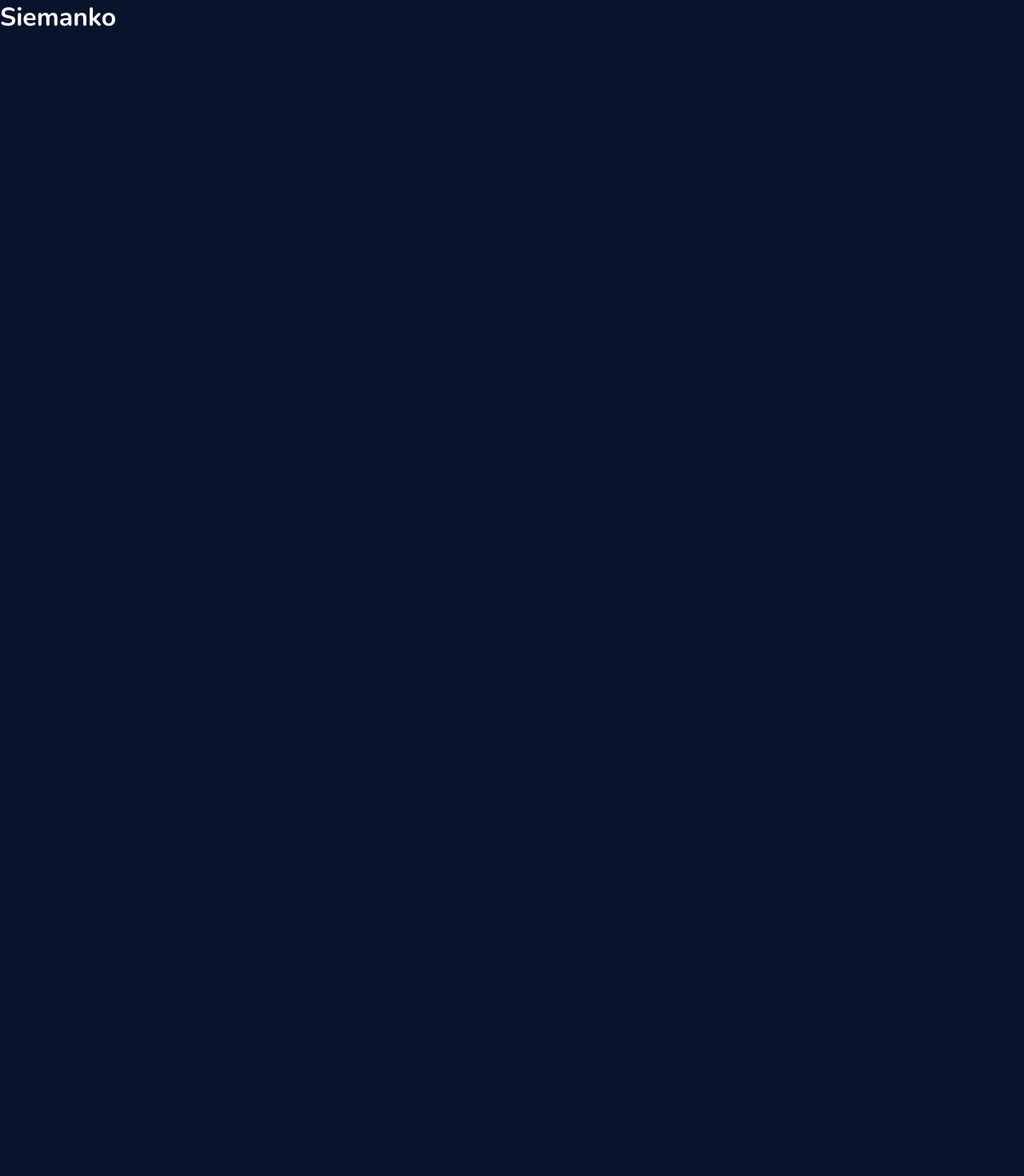
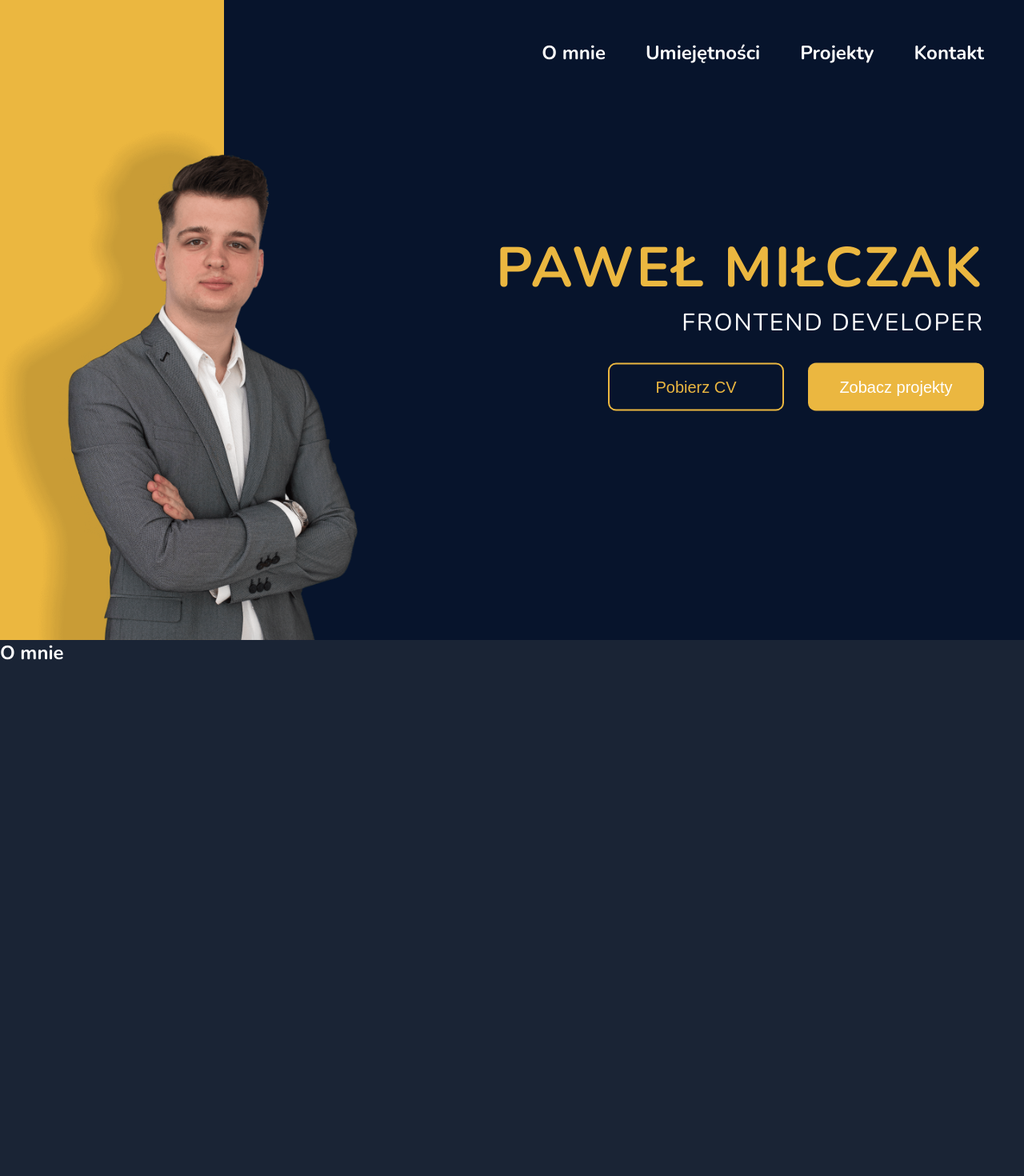
Before and after one commit to pbl-js/portfolio, a React (Create React App) app: page / in a window 1280 px wide. Shown: the top 1470 px of the page at 80% size. Before the commit the page ends 800 px from the top, so only its background shows below. Built offline with nearby package versions, Linux system fonts and the light colour scheme.

Commit message:
Add all blank section and create desktop version header

```diff
--- a/src/App.js
+++ b/src/App.js
@@ -1,16 +1,27 @@
 import React from "react";
+
 import GlobalStyle from "./theme/GlobalStyle";
 import { ThemeProvider } from "styled-components";
 import { theme } from "./theme/mainTheme";
+
+import Header from "./sections/Header";
+import Aboutme from "./sections/Aboutme";
+import Skills from "./sections/Skills";
+import Projects from "./sections/Projects";
+import Contact from "./sections/Contact";
+import Footer from "./sections/Footer";
 
 function App() {
   return (
     <>
       <GlobalStyle />
       <ThemeProvider theme={theme}>
-        <div className="App">
-          <h1>Siemanko</h1>
-        </div>
+        <Header />
+        <Aboutme />
+        <Skills />
+        <Projects />
+        <Contact />
+        <Footer />
       </ThemeProvider>
     </>
   );
--- /dev/null
+++ b/src/components/atoms/Button.js
@@ -0,0 +1,17 @@
+import styled from "styled-components";
+
+export default styled.button`
+  width: 220px;
+  height: 60px;
+  border-radius: 10px;
+  /* font-size: 24px; */
+  font-size: ${({ theme }) => theme.fontSize.m};
+  color: ${({ theme, secondary }) =>
+    secondary ? theme.color.orange : theme.color.white};
+  background: ${({ theme, secondary }) =>
+    secondary ? "transparent" : theme.color.orange};
+
+  border: ${({ theme, secondary }) =>
+    secondary ? "2px solid " + theme.color.orange : 0};
+  cursor: pointer;
+`;
--- /dev/null
+++ b/src/components/organisms/Navigation.js
@@ -0,0 +1,47 @@
+import React from "react";
+import styled from "styled-components";
+
+const StyledNav = styled.nav`
+  position: absolute;
+  top: 50px;
+  right: 50px;
+`;
+
+const StyledUl = styled.ul`
+  display: flex;
+  list-style: none;
+`;
+
+const StyledA = styled.a`
+  margin-left: 50px;
+  text-decoration: none;
+  color: ${({ theme }) => theme.color.white};
+  font-size: ${({ theme }) => theme.fontSize.l};
+  font-weight: ${({ theme }) => theme.fontWeight.bold};
+`;
+
+const Navigation = () => {
+  return (
+    <StyledNav>
+      <StyledUl>
+        <li>
+          <StyledA href="#">O mnie</StyledA>
+        </li>
+
+        <li>
+          <StyledA href="#">Umiejętności</StyledA>
+        </li>
+
+        <li>
+          <StyledA href="#">Projekty</StyledA>
+        </li>
+
+        <li>
+          <StyledA href="#">Kontakt</StyledA>
+        </li>
+      </StyledUl>
+    </StyledNav>
+  );
+};
+
+export default Navigation;
--- /dev/null
+++ b/src/sections/Aboutme.js
@@ -0,0 +1,17 @@
+import React from "react";
+import styled from "styled-components";
+
+const MainWrapper = styled.article`
+  height: 100vh;
+  background-color: ${({ theme }) => theme.color.greyPrimary};
+`;
+
+const Aboutme = () => {
+  return (
+    <MainWrapper>
+      <h1>O mnie</h1>
+    </MainWrapper>
+  );
+};
+
+export default Aboutme;
--- /dev/null
+++ b/src/sections/Contact.js
@@ -0,0 +1,11 @@
+import React from "react";
+
+const Contact = () => {
+  return (
+    <div>
+      <h1>Kontakt</h1>
+    </div>
+  );
+};
+
+export default Contact;
--- /dev/null
+++ b/src/sections/Footer.js
@@ -0,0 +1,11 @@
+import React from "react";
+
+const Footer = () => {
+  return (
+    <div>
+      <h1>Stopka</h1>
+    </div>
+  );
+};
+
+export default Footer;
--- /dev/null
+++ b/src/sections/Header.js
@@ -0,0 +1,87 @@
+import React from "react";
+import styled from "styled-components";
+import person from "../assets/person.png";
+import Button from "../components/atoms/Button";
+import Navigation from "../components/organisms/Navigation";
+
+const StyledWrapper = styled.div`
+  height: 100vh;
+  width: 100%;
+  max-width: 1920px;
+  margin: 0 auto;
+  position: relative;
+`;
+
+const OrangeDiv = styled.div`
+  position: absolute;
+  width: 200vw;
+  height: 100%;
+  top: 0;
+  right: calc(100% - 35vh);
+  background: ${({ theme }) => theme.color.orange};
+`;
+
+const StyledImg = styled.img`
+  max-height: 80%;
+  position: absolute;
+  bottom: 0;
+  z-index: 1;
+  transform: scaleX(-1);
+`;
+
+const InnerWrapper = styled.header`
+  position: absolute;
+  right: 50px;
+  top: 50%;
+  transform: translateY(-50%);
+  display: flex;
+  flex-direction: column;
+  align-items: flex-end;
+`;
+
+const ButtonWrapper = styled.div`
+  display: flex;
+  margin-top: 30px;
+`;
+
+const StyledButton = styled(Button)`
+  margin-left: 30px;
+`;
+
+const NameSurname = styled.h1`
+  font-size: ${({ theme }) => theme.fontSize.xxl};
+  text-transform: uppercase;
+  color: ${({ theme }) => theme.color.orange};
+  letter-spacing: 3px;
+`;
+
+const JobTitle = styled.h2`
+  font-size: ${({ theme }) => theme.fontSize.xl};
+  font-weight: ${({ theme }) => theme.fontWeight.regular};
+  letter-spacing: 2px;
+  text-transform: uppercase;
+  color: ${({ theme }) => theme.color.white};
+`;
+
+const Header = () => {
+  return (
+    <>
+      <StyledWrapper>
+        <OrangeDiv />
+        <StyledImg src={person} />
+
+        <Navigation />
+        <InnerWrapper>
+          <NameSurname>paweł Miłczak</NameSurname>
+          <JobTitle>frontend developer</JobTitle>
+          <ButtonWrapper>
+            <StyledButton secondary>Pobierz CV</StyledButton>
+            <StyledButton>Zobacz projekty</StyledButton>
+          </ButtonWrapper>
+        </InnerWrapper>
+      </StyledWrapper>
+    </>
+  );
+};
+
+export default Header;
--- /dev/null
+++ b/src/sections/Projects.js
@@ -0,0 +1,11 @@
+import React from "react";
+
+const Projects = () => {
+  return (
+    <div>
+      <h1>Projekty</h1>
+    </div>
+  );
+};
+
+export default Projects;
--- /dev/null
+++ b/src/sections/Skills.js
@@ -0,0 +1,11 @@
+import React from "react";
+
+const Skills = () => {
+  return (
+    <div>
+      <h1>Umiejętności</h1>
+    </div>
+  );
+};
+
+export default Skills;
--- a/src/theme/mainTheme.js
+++ b/src/theme/mainTheme.js
@@ -4,7 +4,8 @@ export const theme = {
     navyBlue: "#07142C",
     greyPrimary: "#1A2435",
     greySecondary: "#363F4E",
-    greyTertiary: "#A4AFC3"
+    greyTertiary: "#A4AFC3",
+    white: "#ffffff"
     // primary, secondary, tertiary, quaternary, quinary
   },
   fontWeight: {
@@ -20,6 +21,7 @@ export const theme = {
     s: "1.8rem", // button Paragraph InfoBox
     m: "2rem", // Header
     l: "2.4rem", // BigParagraph
-    xl: "3.0rem" //BigHeader
+    xl: "3.0rem", //BigHeader
+    xxl: "7.0rem"
   }
 };
```
Also changed, not shown: src/assets/person.png (added).
